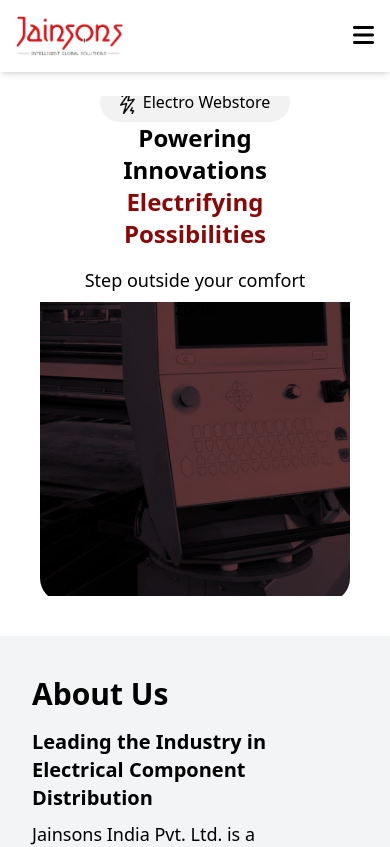
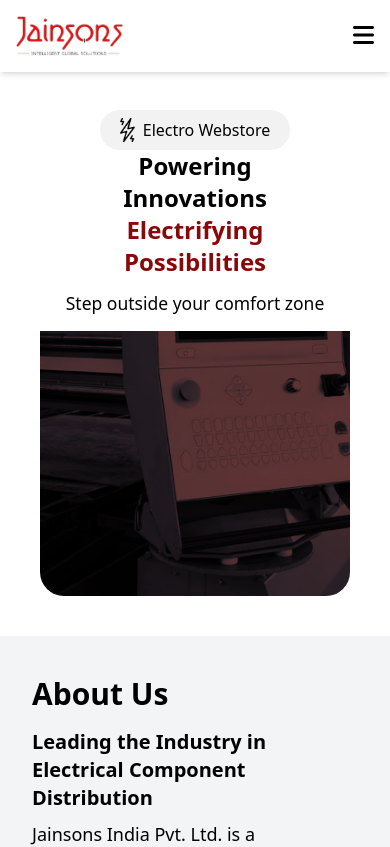
Before and after one commit to adityatomar1803/new-next-jansons, a Next.js app: page / in a window 390 px wide. Shown: the top 847 px of the page. Built offline with nearby package versions, Linux system fonts and the light colour scheme.

Commit message:
modified hero ui

```diff
--- a/src/component/home/herosection.jsx
+++ b/src/component/home/herosection.jsx
@@ -82,7 +82,7 @@
 									}}
 								/>
 
-								<div className=" relative lg:absolute w-full md:w-auto  bg-white 	  top-0 flex flex-col left-0  text-white py-2 md:py-5 px-6 md:max-h-96 h-[200px]  md:text-left md:h-full items-center md:items-start justify-center md:rounded-br-2xl  ">
+								<div className=" relative lg:absolute w-full md:w-auto  bg-white  top-0 flex flex-col left-0  text-white py-1   md:py-5  px-6 md:max-h-96 h-[235px] md:text-left md:h-full items-center md:items-start justify-center md:rounded-br-2xl  ">
 									<button className=" bg-[#f2f2f2] px-5 py-2 rounded-[20px] w-max text-black flex gap-2">
 										<img
 											src="/Group@2x.png"
@@ -113,7 +113,7 @@
 										{slide.extraTitle}
 									</motion.h1>
 									<motion.p
-										className="mt-4 text-lg text-center md:text-left md:text-xl text-black"
+										className="mt-3 lg:mt-4 text-[17.5px]  text-center md:text-left md:text-xl text-black"
 										initial={{ opacity: 0, y: 50 }}
 										animate={{ opacity: 1, y: 0 }}
 										transition={{
```
